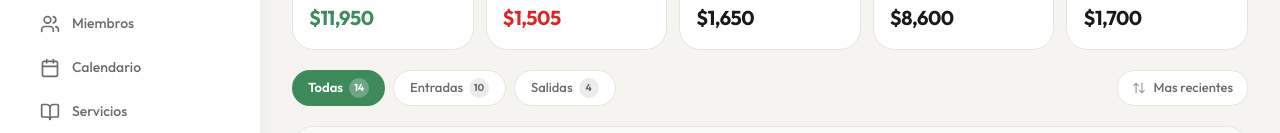
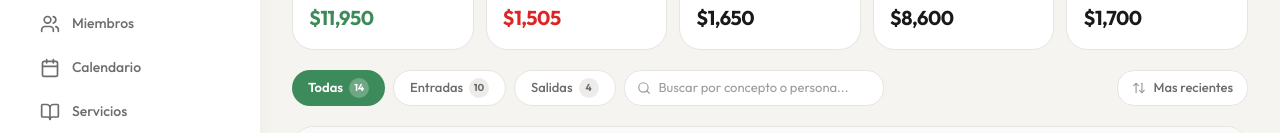
Before and after one commit to osnaidermiranda-art/ekklesia, a Next.js app: page /finances/transactions in a window 1280 px wide. Shown: the part 195-328 px from the top of the page. Built offline with nearby package versions, Linux system fonts and the light colour scheme.

Commit message:
feat(finances): add search with real-time filtering on transactions page

```diff
--- a/src/views/finances/ui/FinanceTransactionListPage.tsx
+++ b/src/views/finances/ui/FinanceTransactionListPage.tsx
@@ -339,14 +339,28 @@ export function FinanceTransactionListPage() {
   const [headerSearch, setHeaderSearch] = useState('')
   const [page, setPage] = useState(1)
 
-  const filtered =
-    activeTab === 'all' ? TRANSACTIONS : TRANSACTIONS.filter((tx) => tx.status === activeTab)
+  const q = headerSearch.toLowerCase().trim()
 
-  const totalPages = Math.ceil(filtered.length / PAGE_SIZE)
+  const filtered = TRANSACTIONS.filter((tx) => {
+    const matchesTab = activeTab === 'all' || tx.status === activeTab
+    const matchesSearch =
+      q === '' ||
+      tx.concept.toLowerCase().includes(q) ||
+      tx.person.toLowerCase().includes(q) ||
+      tx.date.toLowerCase().includes(q)
+    return matchesTab && matchesSearch
+  })
+
+  const totalPages = Math.max(1, Math.ceil(filtered.length / PAGE_SIZE))
   const paginated = filtered.slice((page - 1) * PAGE_SIZE, page * PAGE_SIZE)
 
   function handleTabChange(tab: FilterTab) {
     setActiveTab(tab)
+    setPage(1)
+  }
+
+  function handleSearch(value: string) {
+    setHeaderSearch(value)
     setPage(1)
   }
 
@@ -372,7 +386,7 @@ export function FinanceTransactionListPage() {
             variant="muted"
             placeholder="Buscar..."
             value={headerSearch}
-            onChange={setHeaderSearch}
+            onChange={handleSearch}
             className="hidden w-[220px] md:flex"
           />
           <button
@@ -424,7 +438,9 @@ export function FinanceTransactionListPage() {
         </div>
 
         {/* Filter bar */}
-        <div className="flex flex-wrap items-center justify-between gap-3">
+        <div className="flex flex-col gap-3 sm:flex-row sm:flex-wrap sm:items-center sm:justify-between">
+          {/* Left: tabs + inline search on mobile */}
+          <div className="flex flex-1 flex-wrap items-center gap-2">
             <div className="flex items-center gap-2 overflow-x-auto">
               {FILTER_TABS.map((tab) => (
                 <button
@@ -453,9 +469,57 @@ export function FinanceTransactionListPage() {
               ))}
             </div>
 
+            {/* Inline search — visible on all sizes */}
+            <div className="flex h-9 flex-1 items-center gap-2 rounded-xl border border-[#E5E4E1] bg-white px-3 sm:max-w-[260px]">
+              <svg
+                xmlns="http://www.w3.org/2000/svg"
+                width="14"
+                height="14"
+                viewBox="0 0 24 24"
+                fill="none"
+                stroke="currentColor"
+                strokeWidth="2"
+                strokeLinecap="round"
+                strokeLinejoin="round"
+                className="shrink-0 text-[#9C9B99]"
+              >
+                <circle cx="11" cy="11" r="8" />
+                <path d="m21 21-4.3-4.3" />
+              </svg>
+              <input
+                type="text"
+                placeholder="Buscar por concepto o persona..."
+                value={headerSearch}
+                onChange={(e) => handleSearch(e.target.value)}
+                className="w-full bg-transparent text-[13px] text-[#1A1918] placeholder:text-[#9C9B99] focus:outline-none"
+              />
+              {headerSearch && (
                 <button
                   type="button"
-            className="flex h-9 items-center gap-2 rounded-xl border border-[#E5E4E1] bg-white px-3.5 text-[13px] font-medium text-[#6D6C6A] transition-colors hover:bg-[#F5F4F1]"
+                  onClick={() => handleSearch('')}
+                  className="shrink-0 text-[#9C9B99] hover:text-[#1A1918]"
+                >
+                  <svg
+                    xmlns="http://www.w3.org/2000/svg"
+                    width="13"
+                    height="13"
+                    viewBox="0 0 24 24"
+                    fill="none"
+                    stroke="currentColor"
+                    strokeWidth="2.5"
+                    strokeLinecap="round"
+                    strokeLinejoin="round"
+                  >
+                    <path d="M18 6 6 18M6 6l12 12" />
+                  </svg>
+                </button>
+              )}
+            </div>
+          </div>
+
+          <button
+            type="button"
+            className="flex h-9 shrink-0 items-center gap-2 rounded-xl border border-[#E5E4E1] bg-white px-3.5 text-[13px] font-medium text-[#6D6C6A] transition-colors hover:bg-[#F5F4F1]"
           >
             <ArrowUpDown size={14} className="text-[#9C9B99]" />
             Mas recientes
```
Lines whose indentation alone changed are shown as unchanged.
